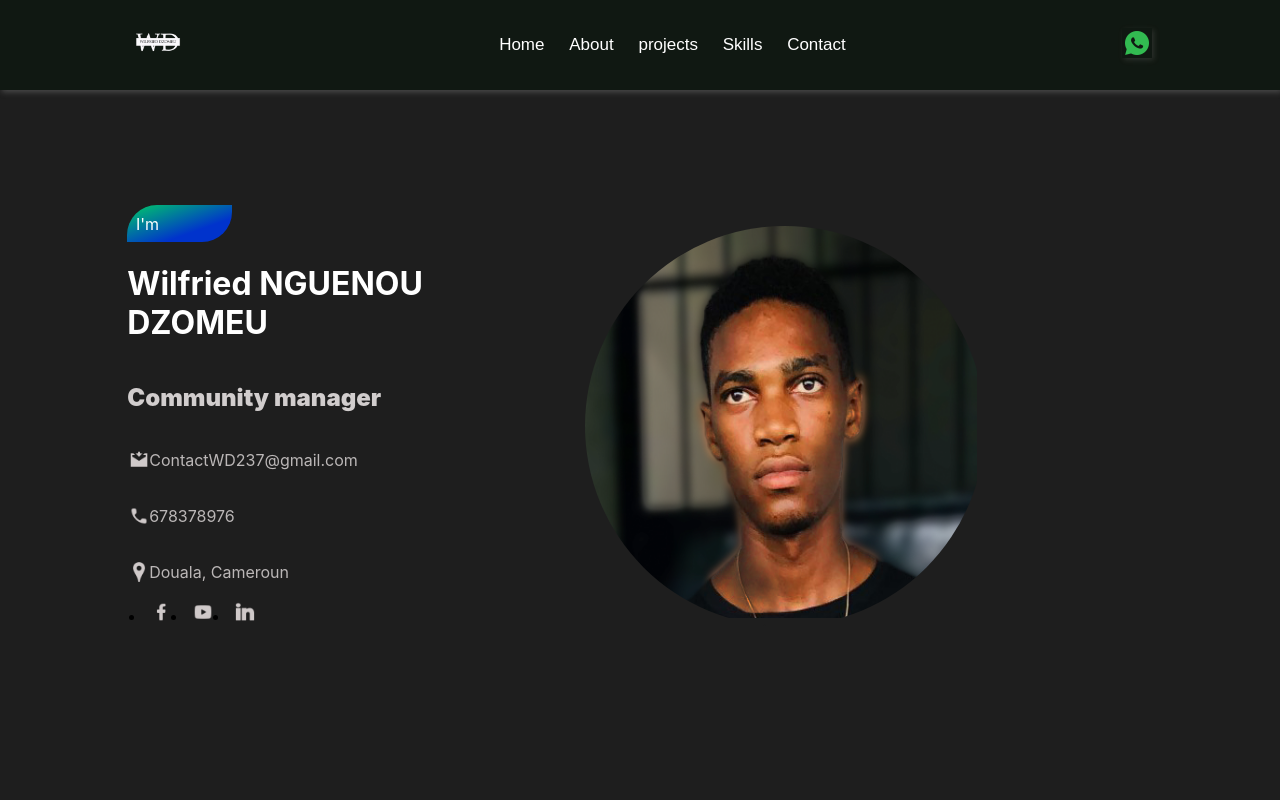
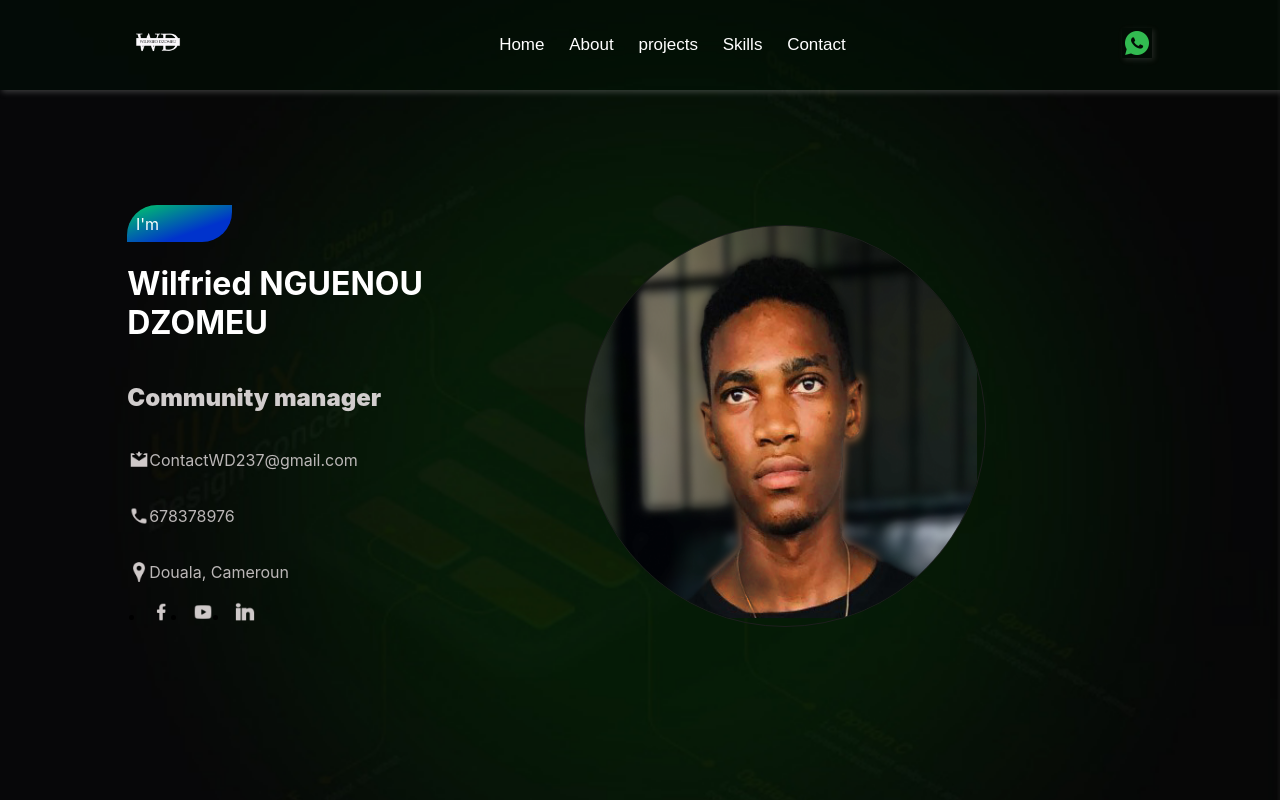
Before and after one commit to NGUENOUz/brand, a React (Create React App) app: page / in a window 1280 px wide. Shown: the top 800 px of the page. Built offline with nearby package versions, Linux system fonts and the light colour scheme; the HTML template or start-up script is replaced by a standard one.

Commit message:
Update home.jsx

```diff
--- a/src/component/home/home.jsx
+++ b/src/component/home/home.jsx
@@ -5,7 +5,9 @@ import Header from '../header/header'
 function Home() {
   return (
     <div>
-     <div className="home-container" style={{backgroundImage:'../assets/BG.jpg',backgroundSize:'cover',height:'100vh',paddingTop:'8%'}}>
+     <div className="home-container"
+
+     style={{ backgroundImage: `url("assets/BG.jpg")`,backgroundSize:'cover',height:'100vh',paddingTop:'8%'}}>
       {/* <Header/> */}
        <div className="part-home">
         <div className="gauche">
```
